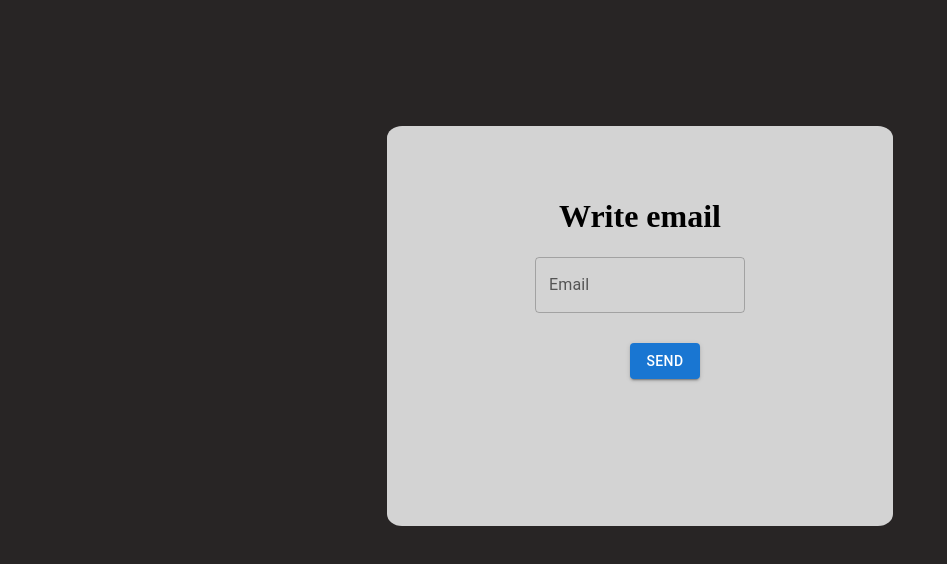
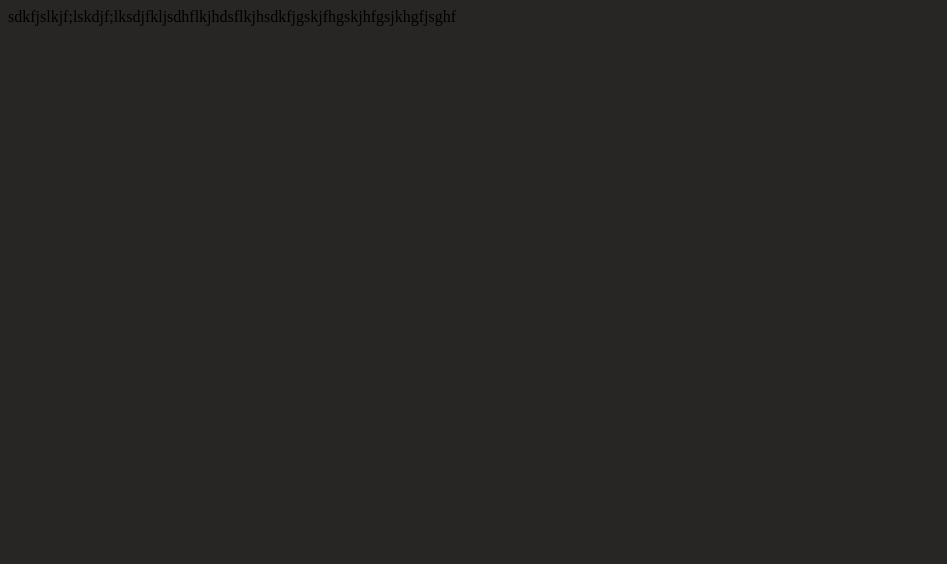
Before and after one commit to gololeg/survey-ui, a React (Create React App) app: page / in a window 1280 px wide. Shown: the top 564 px of the page, without its empty margins (0-947 px from the left). Built offline with nearby package versions, Linux system fonts and the light colour scheme.

Commit message:
Change style buttonWrapper.module.css, create form in GenerateSurvey.tsx and create validate for it, create Survey.tsx component.

```diff
--- a/src/App.tsx
+++ b/src/App.tsx
@@ -11,6 +11,7 @@ import {Navigate} from "react-router-dom";
 import {ViewAllAccessesDashboard} from "pages/admin/accesses/viewAllAccessesDashboard/ViewAllAccessesDashboard";
 import {ViewAndChangeAccessModal} from "pages/admin/accesses/viewAndChangeAccessModal/ViewAndChangeAccessModal";
 import {GenerateSurvey} from "pages/generateSurvey/GenerateSurvey";
+import {Survey} from "pages/survey/Survey";
 
 
 
@@ -19,7 +20,8 @@ function App() {
     return (
         <div className="App">
             <Routes>
-                <Route path={'/'} element={<GenerateSurvey/>}/>
+                <Route path={'/'} element={<Survey/>}/>
+                <Route path={'/generate/survey'} element={<GenerateSurvey/>}/>
                 <Route path="/login" element={<Login/>}/>
                 <Route path='/admin/tasks/create' element={<CreateTask/>}/>
                 <Route path='/admin/tasks/all' element={<ViewAllTasksDashboard/>}/>
--- a/src/components/buttonWrapper/buttonWrapper.module.css
+++ b/src/components/buttonWrapper/buttonWrapper.module.css
@@ -1,3 +1,3 @@
-.content{
-    padding-left: 50px;
-}
+/*.content{*/
+/*    padding-left: 50px;*/
+/*}*/
--- a/src/pages/admin/accesses/viewAndChangeAccessModal/viewAndChangeAccessModal.module.css
+++ b/src/pages/admin/accesses/viewAndChangeAccessModal/viewAndChangeAccessModal.module.css
@@ -66,6 +66,5 @@
 }
 
 .buttonBlock{
-    margin-left: -6%;
     margin-bottom: 20px;
 }
--- a/src/pages/admin/createTask/createTask.module.css
+++ b/src/pages/admin/createTask/createTask.module.css
@@ -73,9 +73,8 @@
     display: flex;
     flex-direction: row;
     justify-content: space-around;
-    /*border: 1px solid green;*/
     margin-right: 60px;
-
+    margin-left: 60px;
 
 }
 
--- a/src/pages/admin/viewTaskModal/viewTaskModal.module.css
+++ b/src/pages/admin/viewTaskModal/viewTaskModal.module.css
@@ -77,7 +77,7 @@
 }
 
 .closeButton {
-  margin-left: 35%;
+  margin-left: 40%;
 }
 
 .responseError{
--- a/src/pages/generateSurvey/GenerateSurvey.tsx
+++ b/src/pages/generateSurvey/GenerateSurvey.tsx
@@ -4,30 +4,57 @@ import {InputWrapper} from "components/inputWrapper/InputWrapper";
 import {ButtonWrapper} from "components/buttonWrapper/ButtonWrapper";
 import {useFormik} from "formik";
 import {useAppDispatch} from "hooks/useAppDispatch";
+import {useAppSelector} from "hooks/useAppSelector";
+import {Navigate} from "react-router-dom";
+import {LinearProgress} from "@mui/material";
+import {CustomizedSnackBar} from "components/customizedSnackBar/CustomizedSnackBar";
+import {generateSurveyValidate} from "utils/validation/generateSurveyValidate";
+import {red} from "@mui/material/colors";
 
 export const GenerateSurvey = () => {
-    const {getStartSurvey} = useAppDispatch()
+    const {getStartSurvey} = useAppDispatch();
+    const startSurvey = useAppSelector(state => state.survey.startSurvey);
+    const statusLoading = useAppSelector(state => state.loading.statusLoading);
+    const surveyError = useAppSelector(state => state.error.surveyError);
     const generateSurveyFormik = useFormik({
+        validate: generateSurveyValidate,
         initialValues: {
             email: ''
         },
 
         onSubmit: values => {
             getStartSurvey(values.email)
-            alert(values.email)
+            generateSurveyFormik.resetForm()
         }
     })
+
+    if (startSurvey) {
+        return <Navigate to={'/'}/>
+    }
     return (
         <form onSubmit={generateSurveyFormik.handleSubmit}>
+            {statusLoading === 'loading' && <LinearProgress/>}
             <div className={styles.block}>
                 <div className={styles.contentBlock}>
                     <div className={styles.content}>
                         <h1>Write email</h1>
-                        <InputWrapper text={'Email'} getFieldProps={generateSurveyFormik.getFieldProps('email')}/>
-                        <ButtonWrapper variant={"contained"} text={'Send'} type={'submit'}/>
+                        <InputWrapper
+                            text={'Email'}
+                            getFieldProps={generateSurveyFormik.getFieldProps('email')}/>
+                        {generateSurveyFormik.touched && generateSurveyFormik.errors.email ?
+                            <p style={{ color: 'red' }}>{generateSurveyFormik.errors.email}</p> : null}
+                        <ButtonWrapper
+                            variant={"contained"}
+                            text={'Send'}
+                            type={'submit'}
+                            disable={!generateSurveyFormik.isValid}
+                        />
                     </div>
                 </div>
             </div>
+            {
+                surveyError && <CustomizedSnackBar error={surveyError}/>
+            }
         </form>
     );
 };
--- a/src/pages/login/login.module.css
+++ b/src/pages/login/login.module.css
@@ -31,3 +31,6 @@
     margin-left: 35%;
     margin-bottom: 30px;
 }
+.submit button{
+    margin-left: 13%;
+}
--- /dev/null
+++ b/src/pages/survey/Survey.tsx
@@ -0,0 +1,9 @@
+import React from 'react';
+
+export const Survey = () => {
+    return (
+        <div>
+            sdkfjslkjf;lskdjf;lksdjfkljsdhflkjhdsflkjhsdkfjgskjfhgskjhfgsjkhgfjsghf
+        </div>
+    );
+};
--- a/src/reducers/surveyReducer/survey.reducer.ts
+++ b/src/reducers/surveyReducer/survey.reducer.ts
@@ -13,7 +13,6 @@ const getStartSurvey = createAsyncThunk<SurveyStartType, string>(
         dispatch(loadingActions.setLoadingStatus('loading'));
         try {
             const response = await SurveyService.getSurvey(email);
-            dispatch(loadingActions.setLoadingStatus('successful'))
             if (response.status === ResponseStatusEnum.successful) {
                 return response.data as SurveyStartType
             } else {
@@ -21,12 +20,14 @@ const getStartSurvey = createAsyncThunk<SurveyStartType, string>(
             }
         } catch (error: any) {
             if (!error.response) {
-                dispatch(errorActions.setSurveyError(error.message))
+                dispatch(errorActions.setSurveyError(error.message));
                 return rejectWithValue(null);
             } else {
                 dispatch(errorActions.setSurveyError(error.response.data.message))
                 return rejectWithValue(null);
             }
+        }finally {
+            dispatch(loadingActions.setLoadingStatus('successful'))
         }
     }
 )
--- /dev/null
+++ b/src/types/formikErrorTypes/FormikGenerateSurveyErrorsType.ts
@@ -0,0 +1,3 @@
+export type FormikGenerateSurveyErrorsType = {
+    email?: string
+}
--- /dev/null
+++ b/src/utils/validation/generateSurveyValidate.ts
@@ -0,0 +1,12 @@
+import {FormikValues} from "formik";
+import {FormikGenerateSurveyErrorsType} from "types/formikErrorTypes/FormikGenerateSurveyErrorsType";
+
+
+export const generateSurveyValidate = (values: FormikValues) => {
+    const errors: FormikGenerateSurveyErrorsType = {}
+
+    if (!values.email) {
+        errors.email = 'This field cannot be empty'
+    }
+    return errors;
+}
```
Also changed, not shown: src/pages/survey/survey.module.css (added).
